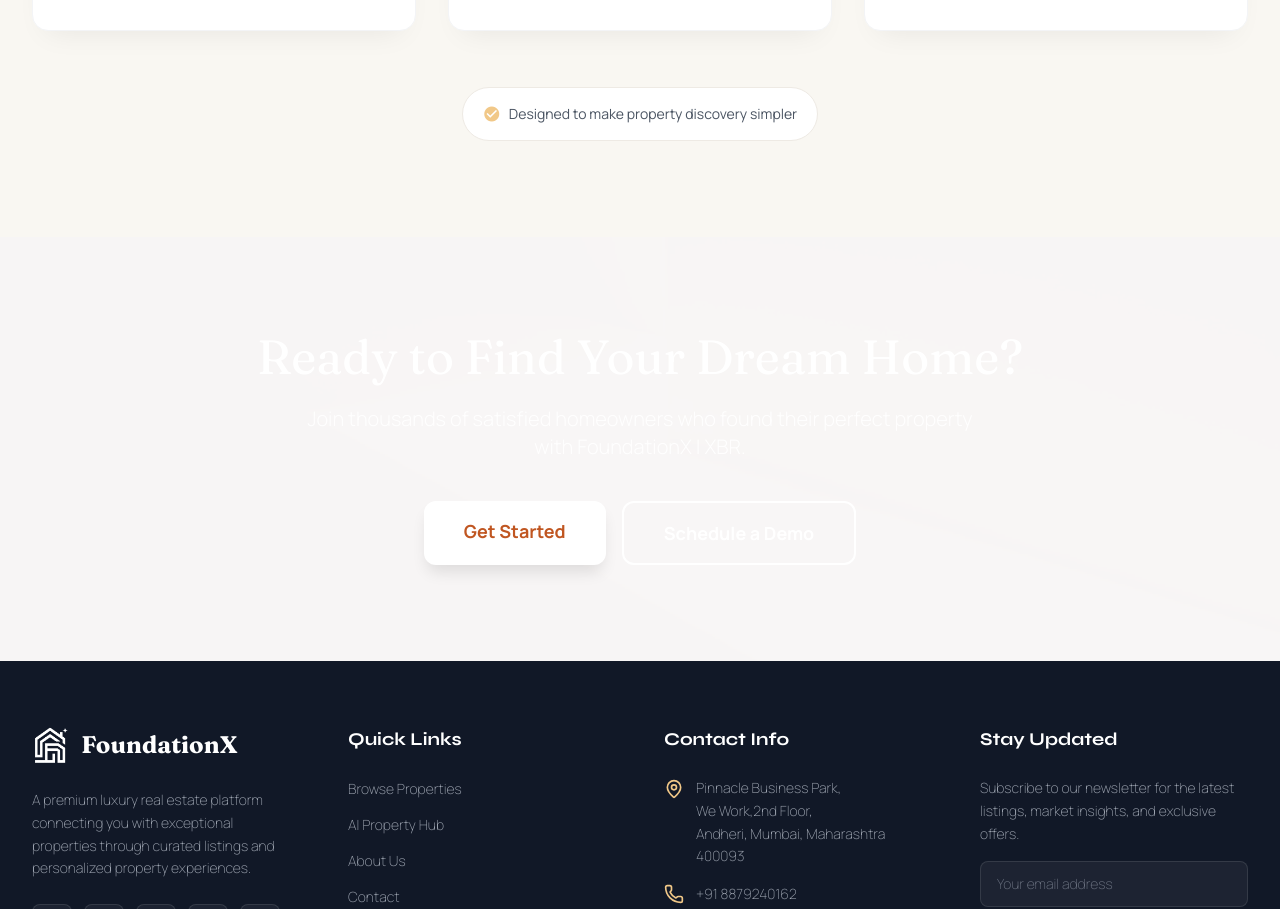
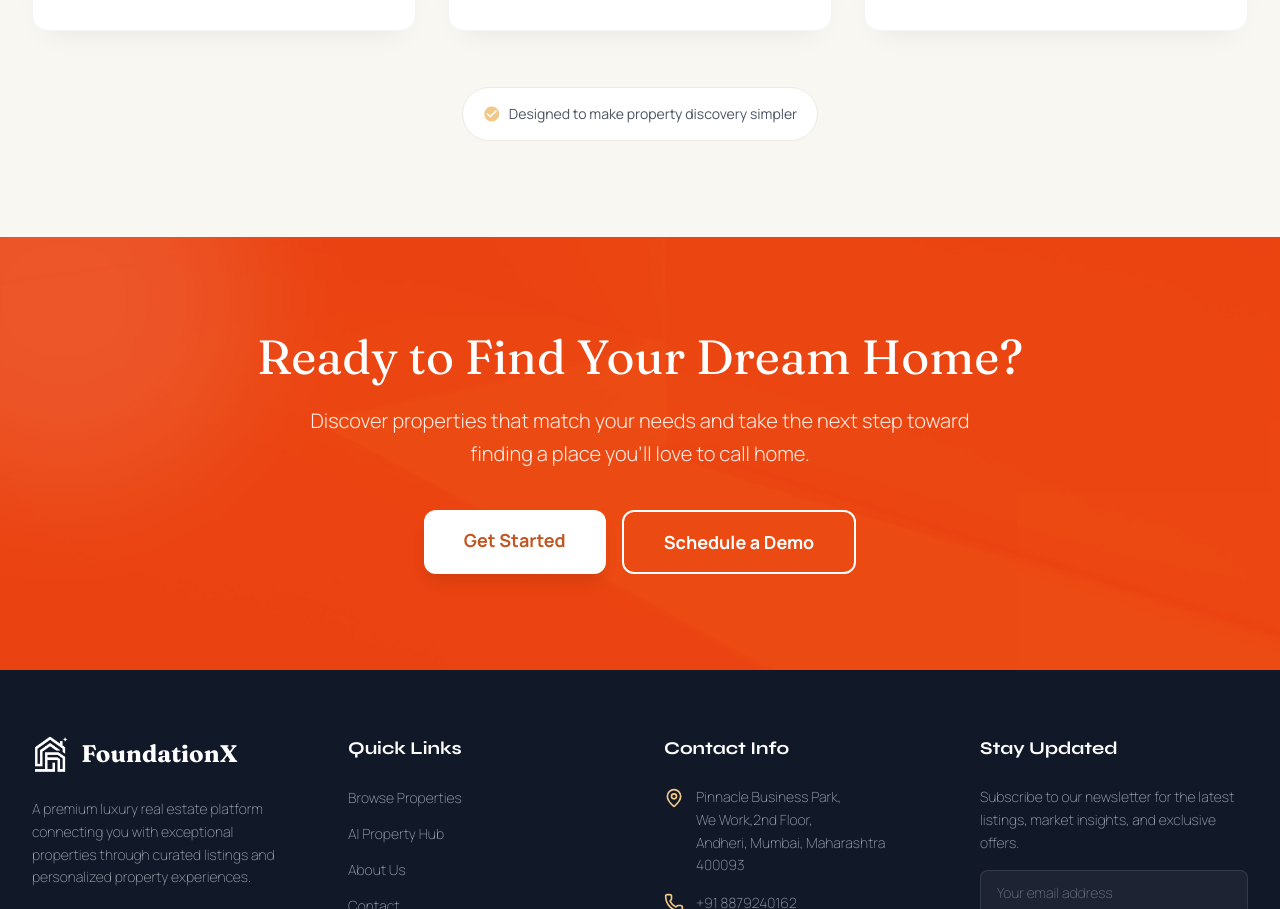
Before and after one commit to PavanYadavGo/frontend, a React (Vite) app: page / in a window 1280 px wide. Shown: the part 5822-6731 px from the top of the page. Built offline with nearby package versions, Linux system fonts and the light colour scheme; no server answers.

Commit message:
UI:CTA section image fix3

```diff
--- a/src/components/home/CTASection.tsx
+++ b/src/components/home/CTASection.tsx
@@ -1,31 +1,53 @@
 import React from 'react';
 import { Link } from 'react-router-dom';
+import abstractImage from '../../images/prop/Abstract.png';
 
 const CTASection: React.FC = () => {
   return (
-    <section className=" py-24 relative overflow-hidden">
-      {/* Background Pattern */}
-        <img
-          src="/src/images/prop/Abstract.png"
-          alt="Background Texture"
-          className="absolute inset-0 w-full h-full object-cover mix-blend-overlay"
-        />
-        <div className="absolute top-0 left-1/4 w-96"/>
+    <section className="relative overflow-hidden bg-[#EC4613] py-24">
 
-      <div className="max-w-[1280px] mx-auto px-8 text-center relative z-10">
+      {/* Background Image */}
+      <img
+        src={abstractImage}
+        alt=""
+        aria-hidden="true"
+        className="absolute inset-0 z-0 h-full w-full object-cover opacity-100 mix-blend-overlay pointer-events-none"
+      />
+
+      {/* Background Overlay */}
+      <div className="absolute inset-0 z-[1] bg-[#EC4613]/20 pointer-events-none" />
+
+      {/* Decorative Shape */}
+      <div className="absolute -top-32 -left-32 z-[2] h-96 w-96 rounded-full bg-white/10 blur-3xl pointer-events-none" />
+
+      {/* Content */}
+      <div className="relative z-10 mx-auto max-w-[1280px] px-8 text-center">
+
         <h2 className="font-fraunces text-5xl text-white mb-6">
           Ready to Find Your Dream Home?
         </h2>
-        <p className="font-manrope font-light text-xl text-white/90 mb-10 max-w-[680px] mx-auto">
-          Join thousands of satisfied homeowners who found their perfect property with FoundationX | XBR.
+
+        <p className="font-manrope font-light text-xl text-white/90 mb-10 max-w-[680px] mx-auto leading-relaxed">
+          Discover properties that match your needs and take the next step
+          toward finding a place you'll love to call home.
         </p>
-        <div className="flex gap-4 justify-center">
-          <Link to="/signup" className="bg-white text-[#C05621] font-manrope font-bold text-lg px-10 py-4 rounded-xl shadow-[0px_10px_15px_-3px_rgba(0,0,0,0.1)] hover:shadow-2xl transition-all inline-block">
+
+        <div className="flex flex-col sm:flex-row gap-4 justify-center">
+
+          <Link
+            to="/signup"
+            className="bg-white text-[#C05621] font-manrope font-bold text-lg px-10 py-4 rounded-xl shadow-[0px_10px_15px_-3px_rgba(0,0,0,0.1)] hover:shadow-2xl hover:-translate-y-0.5 transition-all inline-block"
+          >
             Get Started
           </Link>
-          <Link to="/contact" className="border-2 border-white text-white font-manrope font-bold text-lg px-10 py-4 rounded-xl hover:bg-white hover:text-[#C05621] transition-all inline-block">
+
+          <Link
+            to="/contact"
+            className="border-2 border-white text-white font-manrope font-bold text-lg px-10 py-4 rounded-xl hover:bg-white hover:text-[#C05621] transition-all inline-block"
+          >
             Schedule a Demo
           </Link>
+
         </div>
       </div>
     </section>
```
